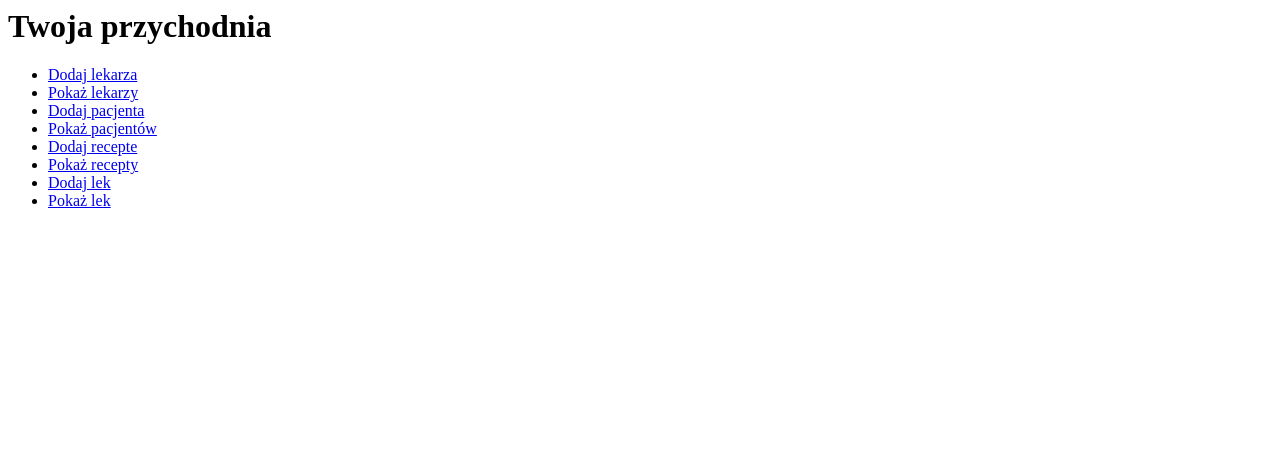
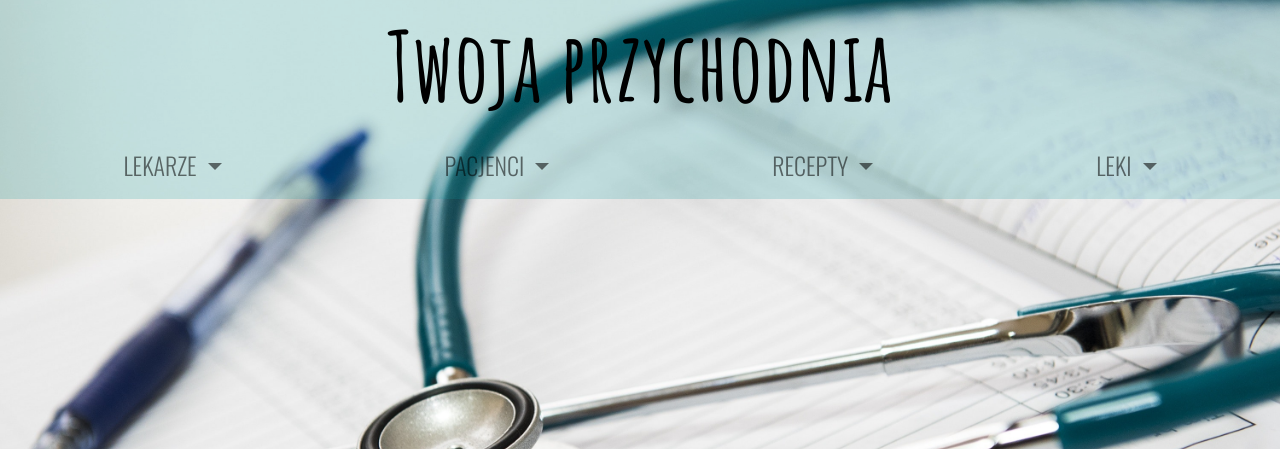
Before and after one commit to jvstyna/Przychodnia, a Django app: page / in a window 1280 px wide. Shown: the top 449 px of the page. Run offline with Django 4.2, Linux system fonts and the light colour scheme; some libraries are stand-ins or nearby versions.

Commit message:
deleted links - they are now inside navbar in szablon.html

```diff
--- a/przychodnia_app/templates/index.html
+++ b/przychodnia_app/templates/index.html
@@ -1,15 +1,2 @@
+{% extends "szablon.html" %}
 <meta charset="UTF-8">
-<body>
-<h1> Twoja przychodnia</h1>
-<ul>
-    <li><a href="dodaj_lekarza/">Dodaj lekarza</a></li>
-    <li><a href="wyswietl_lekarza/">Pokaż lekarzy</a></li>
-    <li><a href="dodaj_pacjenta/">Dodaj pacjenta</a></li>
-    <li><a href="wyswietl_pacjenta/">Pokaż pacjentów</a></li>
-    <li><a href="dodaj_recepte/">Dodaj recepte</a></li>
-    <li><a href="wyswietl_recepte/">Pokaż recepty</a></li>
-    <li><a href="dodaj_lek/">Dodaj lek</a></li>
-    <li><a href="wyswietl_lek/">Pokaż lek</a></li>
-</ul>
-</body>
-</html>
```
